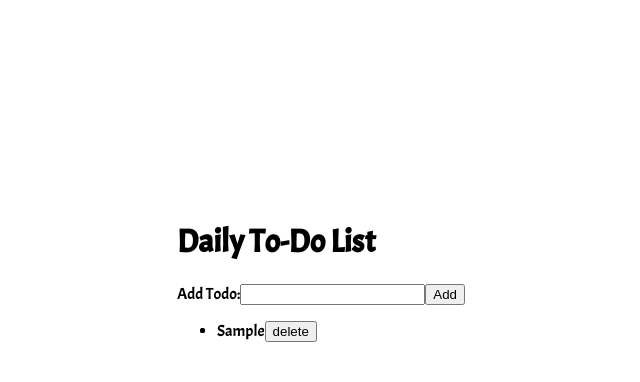
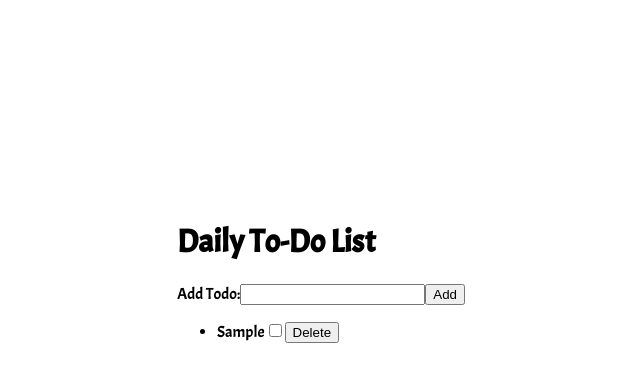
Before and after one commit to MatthewPCope/Random_React, a React (Vite) app: page / in a window 1280 px wide. Both pictures are taken after typing "Sample" into the empty fields and a click on the button "Add". Shown: the top 382 px of the page, without its empty margins (319-959 px from the left). Built offline with nearby package versions, Linux system fonts and the light colour scheme; a web font is replaced by a local one.

Commit message:
added checkbox

```diff
--- /dev/null
+++ b/src/components/TodoItem.jsx
@@ -0,0 +1,13 @@
+export default function TodoItem({completed, id, title, toggleTodo, deleteTodo}) {
+    return (
+        <>
+            <li>
+                <label>{title}
+                    <input type="checkbox" checked={completed}
+                    onChange={e => toggleTodo(id, e.target.checked)}/>
+                </label>
+                <button onClick={() => deleteTodo(id)}>Delete</button>
+            </li>
+        </>
+    )
+}
--- a/src/components/TodoList.jsx
+++ b/src/components/TodoList.jsx
@@ -1,22 +1,20 @@
+import TodoItem from "./TodoItem"
 
-
-export default function TodoList({todos, deleteTodo}) {
-
+export default function TodoList({todos, deleteTodo, toggleTodo}) {
 
 
 
     return (
         <div>
             <ul>
-                    <li>
+
                     {todos.map(
                         todo=> {
                             return (
-                                    <li key={todo.id}>{todo.title}<button onClick={() => deleteTodo(todo.id)}>delete</button></li>
-                                    )
+                                <TodoItem {...todo} key={todo.id} toggleTodo={toggleTodo} deleteTodo={deleteTodo}/>                                )
                             }
                             )}
-                    </li>
+
             </ul>
         </div>
     )
--- a/src/components/Todoform.jsx
+++ b/src/components/Todoform.jsx
@@ -15,6 +15,20 @@ export default function Todoform() {
             ]
         })
     }
+
+    const toggleTodo = (id, completed) => {
+        setTodos((currentTodos) => {
+            return (
+                currentTodos.map(todo => {
+                    if (todo.id === id) {
+                        return { ...todo, completed}
+                    }
+                    return todo
+                })
+            )
+        })
+    }
+
 
     const submitHandler = (e) => {
         e.preventDefault()
@@ -49,7 +63,7 @@ export default function Todoform() {
                 </form>
             </div>
             <div>
-                <TodoList todos={todos} deleteTodo={deleteTodo} />
+                <TodoList todos={todos} deleteTodo={deleteTodo} toggleTodo={toggleTodo}/>
 
             </div>
         </div>
```
Lines whose indentation alone changed are shown as unchanged.
